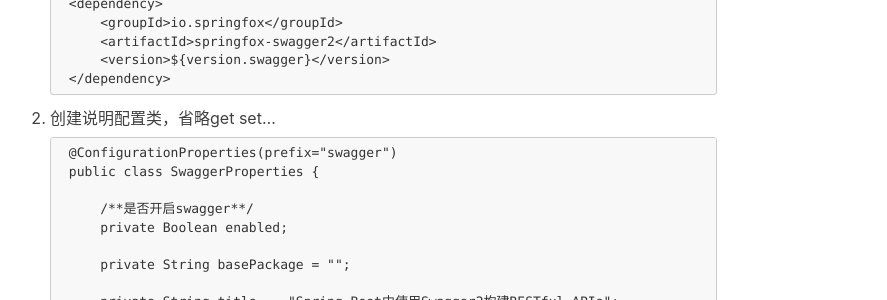
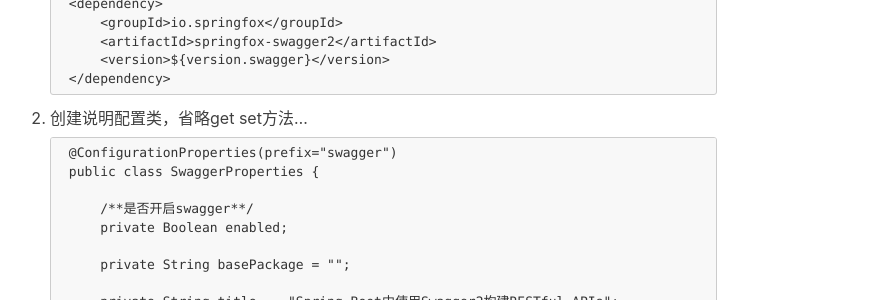
Before and after one commit to ncic-ict/changdaye.github.io, a Jekyll site: the page built from _posts/2017-09-18-创建自己的Swagger Starter.md, in a window 1280 px wide and 900 px high, scrolled down 939 px. Shown: the part 152-452 px from the top of the window, without its empty margins (255-1142 px from the left). Built offline with Jekyll 4.4.1, drawn with Linux system fonts in a browser that asks for light colours; nearby versions of some CDN libraries; comment, search, counter and statistics services are not loaded.

Commit message:
2017-09-18-创建自己的Swagger Starter.md

```diff
--- a/_posts/2017-09-18-创建自己的Swagger Starter.md
+++ b/_posts/2017-09-18-创建自己的Swagger Starter.md
@@ -46,7 +46,7 @@ tags:
 		</dependency>
 
 
-2. 创建说明配置类，省略get set...
+2. 创建说明配置类，省略get set方法...
 
 		@ConfigurationProperties(prefix="swagger")
 		public class SwaggerProperties {
```
